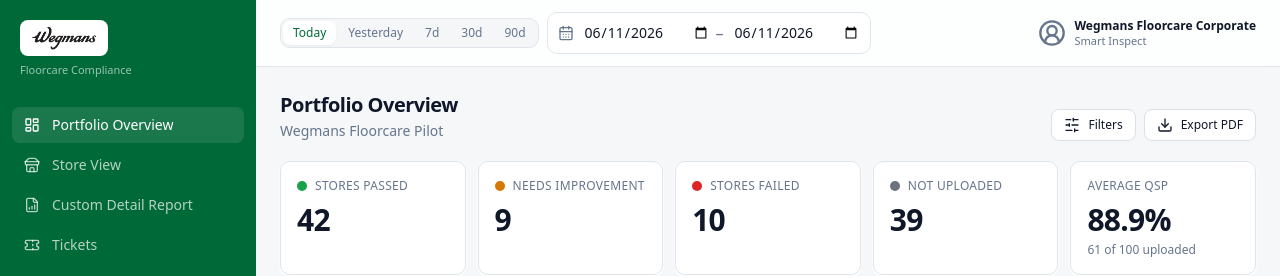
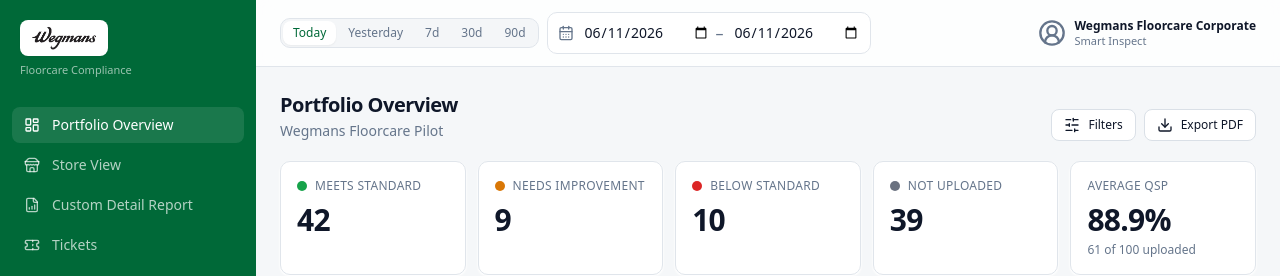
Before and after one commit to Stray26/Wegmans-floorcare-reporting, a React (Vite) app: page /portfolio in a window 1280 px wide. Shown: the top 276 px of the page. Built offline with nearby package versions, Linux system fonts and the light colour scheme.

Commit message:
Rename status labels: Passed -> Meets Standard, Failed -> Below Standard (site + exports)

```diff
--- a/src/config/scoreThresholds.ts
+++ b/src/config/scoreThresholds.ts
@@ -6,14 +6,14 @@
  * without changing consumers — everything reads through useScoreThresholds.
  *
  * QSP Score = Acceptable checks / Total checks * 100.
- *  - Passed:            90 – 100   (green)
+ *  - Meets Standard:    90 – 100   (green)
  *  - Needs Improvement: 80 – 89.99 (yellow)
- *  - Failed:             0 – 79.99 (red)
+ *  - Below Standard:     0 – 79.99 (red)
  *  - Not Uploaded:      no inspection in range (gray) — handled separately,
  *    never derived from a numeric score.
  */
 export const DEFAULT_THRESHOLDS: ScoreThreshold[] = [
-  { status: "passed", label: "Passed", min: 90, max: 100, color: "#16a34a" },
+  { status: "passed", label: "Meets Standard", min: 90, max: 100, color: "#16a34a" },
   {
     status: "needs-improvement",
     label: "Needs Improvement",
@@ -21,7 +21,7 @@
     max: 89.99,
     color: "#d97706",
   },
-  { status: "failed", label: "Failed", min: 0, max: 79.99, color: "#dc2626" },
+  { status: "failed", label: "Below Standard", min: 0, max: 79.99, color: "#dc2626" },
   {
     status: "not-uploaded",
     label: "Not Uploaded",
--- a/src/pages/PortfolioOverview.tsx
+++ b/src/pages/PortfolioOverview.tsx
@@ -138,7 +138,7 @@
       {/* Store-based KPI cards */}
       <div className="grid grid-cols-2 gap-3 md:grid-cols-3 xl:grid-cols-5">
         <KpiCard
-          label="Stores Passed"
+          label="Meets Standard"
           value={portfolio.storesPassed}
           status="passed"
           active={statusFilter === "passed"}
@@ -152,7 +152,7 @@
           onClick={() => toggleStatus("needs-improvement")}
         />
         <KpiCard
-          label="Stores Failed"
+          label="Below Standard"
           value={portfolio.storesFailed}
           status="failed"
           active={statusFilter === "failed"}
--- a/src/pages/ScoreSettings.tsx
+++ b/src/pages/ScoreSettings.tsx
@@ -46,7 +46,7 @@
   const save = () => {
     if (!valid) return;
     const next: ScoreThreshold[] = [
-      { status: "passed", label: "Passed", min: p, max: 100, color: "#16a34a" },
+      { status: "passed", label: "Meets Standard", min: p, max: 100, color: "#16a34a" },
       {
         status: "needs-improvement",
         label: "Needs Improvement",
@@ -56,7 +56,7 @@
       },
       {
         status: "failed",
-        label: "Failed",
+        label: "Below Standard",
         min: 0,
         max: Number((n - 0.01).toFixed(2)),
         color: "#dc2626",
@@ -72,7 +72,7 @@
     setThresholds(next);
     toast({
       title: "Thresholds saved",
-      description: `Passed ≥ ${p} · Needs Improvement ${n}–${(p - 0.01).toFixed(2)} · Failed < ${n}`,
+      description: `Meets Standard ≥ ${p} · Needs Improvement ${n}–${(p - 0.01).toFixed(2)} · Below Standard < ${n}`,
       variant: "success",
     });
   };
@@ -111,7 +111,7 @@
           <CardContent className="space-y-4">
             <label className="block">
               <span className="mb-1 block text-sm font-medium">
-                Passed — minimum score
+                Meets Standard — minimum score
               </span>
               <Input
                 type="number"
@@ -122,7 +122,7 @@
                 onChange={(e) => setPassedMin(e.target.value)}
               />
               <span className="mt-1 block text-xs text-muted-foreground">
-                Scores at or above this are Passed (green).
+                Scores at or above this meet standard (green).
               </span>
             </label>
 
@@ -139,15 +139,15 @@
                 onChange={(e) => setNiMin(e.target.value)}
               />
               <span className="mt-1 block text-xs text-muted-foreground">
-                Scores from here up to Passed are Needs Improvement (yellow);
-                anything below is Failed (red).
+                Scores from here up to the Meets Standard minimum are Needs
+                Improvement (yellow); anything below is Below Standard (red).
               </span>
             </label>
 
             {!valid && (
               <p className="rounded-md bg-status-failed-bg px-3 py-2 text-xs text-status-failed">
-                Needs Improvement min must be greater than 0 and less than
-                Passed min, and Passed min must be ≤ 100.
+                Needs Improvement min must be greater than 0 and less than the
+                Meets Standard min, and the Meets Standard min must be ≤ 100.
               </p>
             )}
           </CardContent>
@@ -169,8 +169,8 @@
             />
             <PreviewRow status="not-uploaded" range="No inspection in range" />
             <p className="pt-1 text-xs text-muted-foreground">
-              Not Uploaded is always separate from Failed and never derived from a
-              numeric score.
+              Not Uploaded is always separate from Below Standard and never
+              derived from a numeric score.
             </p>
           </CardContent>
         </Card>
--- a/src/utils/portfolioPdfLayout.ts
+++ b/src/utils/portfolioPdfLayout.ts
@@ -29,9 +29,9 @@
   "not-uploaded": [107, 114, 128],
 };
 const STATUS_LABEL: Record<ScoreStatus, string> = {
-  passed: "Passed",
+  passed: "Meets Standard",
   "needs-improvement": "Needs Improvement",
-  failed: "Failed",
+  failed: "Below Standard",
   "not-uploaded": "Not Uploaded",
 };
 const STATUS_ORDER: Record<ScoreStatus, number> = {
@@ -119,9 +119,9 @@
   /* ---------------------------- KPI strip ---------------------------- */
   let y = bandY + bandH + 8;
   const kpis: [string, string, [number, number, number]][] = [
-    ["Stores Passed", String(portfolio.storesPassed), STATUS_COLOR.passed],
+    ["Meets Standard", String(portfolio.storesPassed), STATUS_COLOR.passed],
     ["Needs Improvement", String(portfolio.storesNeedsImprovement), STATUS_COLOR["needs-improvement"]],
-    ["Stores Failed", String(portfolio.storesFailed), STATUS_COLOR.failed],
+    ["Below Standard", String(portfolio.storesFailed), STATUS_COLOR.failed],
     ["Not Uploaded", String(portfolio.storesNotUploaded), STATUS_COLOR["not-uploaded"]],
     ["Uploaded", `${portfolio.storesUploaded} / ${portfolio.totalStores}`, INK],
     ["Average QSP", fmtScore(portfolio.averageQspScore), INK],
--- a/src/utils/storePdfLayout.ts
+++ b/src/utils/storePdfLayout.ts
@@ -70,9 +70,9 @@
   "not-uploaded": [107, 114, 128],
 };
 const STATUS_LABEL: Record<ScoreStatus, string> = {
-  passed: "Passed",
+  passed: "Meets Standard",
   "needs-improvement": "Needs Improvement",
-  failed: "Failed",
+  failed: "Below Standard",
   "not-uploaded": "Not Uploaded",
 };
 
```
